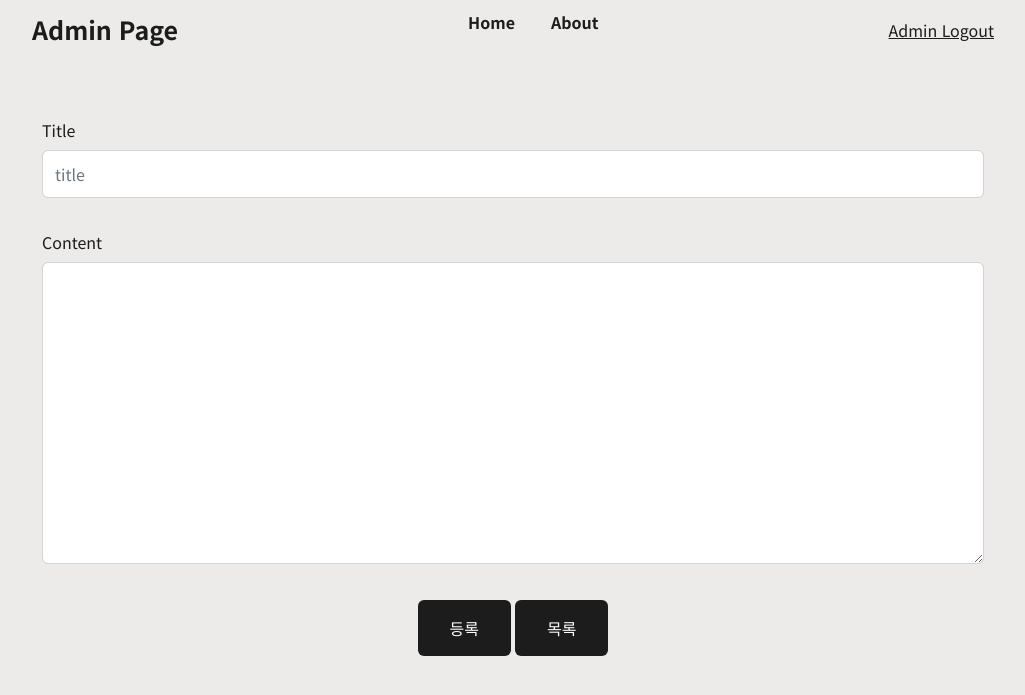
After one commit to yjkim0526/node_express_blog_new, a Node server app: page /new in a window 1280 px wide. The commit adds this page. Shown: the top 695 px of the page, without its empty margins (127-1152 px from the left). Run offline with Node 20, Linux system fonts and the light colour scheme; some libraries are stand-ins or nearby versions.

Commit message:
admin edit

```diff
--- a/public/css/style.css
+++ b/public/css/style.css
@@ -292,3 +292,15 @@ img {
   justify-content: space-between;
   padding: 10px 0;
 }
+
+#custom_textarea {
+  width: 300px;
+  height: 30px;
+  font-size: 18px;
+  background-color: #8b8b8b1c;
+  resize: none;
+  color: black;
+  border: none;
+  border-bottom: 2px solid #0000007e;
+  outline: none;
+}
--- a/routes/admin.js
+++ b/routes/admin.js
@@ -52,7 +52,6 @@ const jwtSecret = process.env.JWT_SECRET;
 	res.redirect("/list");
  }));
 
-
 /*
  *  Register Admin
  *  POST /register
@@ -93,6 +92,80 @@ router.get('/list', asyncHandler( async (req, res) => {
  }));
 
 
+ /*
+*  블로그 추가하기
+*  GET /new
+*/
+router.get("/new", asyncHandler( async (req, res) => {
+	console.log(`>> new ---`);
+	const locals = { title: "new" };
+
+	res.render("admin/new", { locals, layout: adminLayout });
+	// res.send(`edit/${req.params.id} ---`);
+}));
+
+ /*
+*  블로그 추가하기
+*  POST /new
+*/
+router.post("/new", asyncHandler( async (req, res) => {
+	console.log(`>> new ---`);
+	const locals = { title: "new" };
+	console.log(req.body);
+	const { title, content } = req.body;
+	if ( !title || !content) {
+		return res.status(400).json({ message: "제목과 내용을 입력하세요." });
+  }
+	const post = await Post.create({ title, content });
+	res.redirect("/list");
+}));
+
+/*
+*  블로그 수정하기
+*  GET /edit/:id
+*/
+router.get("/edit/:id", asyncHandler( async (req, res) => {
+	console.log(`>> edit/${req.params.id} ---`);
+	const locals = { title: "edit" };
+	const data = await Post.findOne({ _id: req.params.id });
+
+	res.render("admin/edit", { locals, data, layout: adminLayout });
+	// res.send(`edit/${req.params.id} ---`);
+}));
+
+
+/*
+* admin 게시물 수정 / 게시물 삭제
+* POST /edit/:id
+*/
+
+ router.post('/edit/:id', asyncHandler( async (req, res) => {
+	const mode = req.body.mode;
+	console.log('>> mode:', mode);
+	const sel_id = req.body.id;
+	console.log('>>sel_id:', sel_id);
+
+	if (mode === 'del') {
+		console.log("del mode");
+  	await Post.findByIdAndDelete(sel_id);
+		// res.send("success delete");
+	}
+	else
+	{
+		console.log("edit mode");
+			const { title, content } = req.body;
+		const post = await Post.findById(sel_id);
+		if (!post) {
+			throw new Error("Post not found.");
+		}
+		post.title = title;
+		post.content = content;
+		post.save();
+		// res.send("success Edit");
+	}
+	res.redirect('/list');
+ }));
+
 /*
  *  Admin logout
  *  GET /logout
--- a/routes/main.js
+++ b/routes/main.js
@@ -26,6 +26,7 @@ router.get("/about", asyncHandler( async (req, res) => {
 *  GET /post/:id
 */
 router.get("/post/:id", asyncHandler( async (req, res) => {
+	console.log(`>> post/${req.params.id} ---`);
 	const data = await Post.findOne({ _id: req.params.id });
 	res.render("post", { data, layout: mainLayout });
 }));
--- a/views/admin/index.ejs
+++ b/views/admin/index.ejs
@@ -10,6 +10,7 @@
 
   <input type="submit" value="로그인" class="btn">
 </form>
+
 <% if (!locals.title) {%>
 <h3>관리자 등록</h3>
 <form action="/register" method="POST">
--- /dev/null
+++ b/views/admin/new.ejs
@@ -0,0 +1,35 @@
+
+<div class="container mt-5">
+	<form class="row" method="POST" id="frm">
+		<input type='hidden' name='mode' id='mode'>
+		<div class="mb-3 m-10">
+			<label for="title" class="form-label">Title</label>
+			<input type="text" class="form-control" name="title" id="title" placeholder="title" >
+		</div>
+		<div class="mb-3">
+			<label for="content" class="form-label">Content</label>
+			<textarea class="form-control" name="content" id="content" rows="12"></textarea>
+		</div>
+		<div class="d-flex justify-content-center">
+			<button class="btn btn-dark" id="btnAdd">등록</button>
+			<a href="/list" class="btn btn-dark" id="btnCancel">목록</a>
+		</div>
+	</form>
+</div>
+<script>
+	let frm = document.querySelector('#frm');
+	let btnAdd = document.querySelector('#btnAdd');
+	let btnList = document.querySelector('#btnCancel');
+
+	btnAdd.addEventListener("click", (e) => {
+		e.preventDefault();
+		if (confirm("등록 하시겠습니까?")){
+			mode.value = "add";
+			frm.action = "/new";
+			frm.submit();
+		}
+		return false;
+	});
+
+
+</script>
--- a/views/layouts/admin.ejs
+++ b/views/layouts/admin.ejs
@@ -6,6 +6,7 @@
   <meta name="viewport" content="width=device-width, initial-scale=1.0">
   <title><%=locals.title%></title>
   <meta name="description" content="Node.js Express and MongoDB">
+	<link href="https://cdn.jsdelivr.net/npm/bootstrap@5.2.3/dist/css/bootstrap.min.css" rel="stylesheet" integrity="sha384-rbsA2VBKQhggwzxH7pPCaAqO46MgnOM80zW1RWuH61DGLwZJEdK2Kadq2F9CUG65" crossorigin="anonymous">
   <link rel="stylesheet" href="/css/style.css">
 </head>
 <body>
@@ -40,6 +41,7 @@
       <%- body %>
     </main>
   </div>
+	<script src="https://cdn.jsdelivr.net/npm/bootstrap@5.2.3/dist/js/bootstrap.bundle.min.js" integrity="sha384-kenU1KFdBIe4zVF0s0G1M5b4hcpxyD9F7jL+jjXkk+Q2h455rYXK/7HAuoJl+0I4" crossorigin="anonymous"></script>
 
 </body>
 </html>
--- a/views/layouts/main.ejs
+++ b/views/layouts/main.ejs
@@ -6,6 +6,7 @@
   <meta name="viewport" content="width=device-width, initial-scale=1.0">
   <title><%=locals.title%></title>
   <meta name="description" content="Node.js Express and MongoDB">
+	<link href="https://cdn.jsdelivr.net/npm/bootstrap@5.2.3/dist/css/bootstrap.min.css" rel="stylesheet" integrity="sha384-rbsA2VBKQhggwzxH7pPCaAqO46MgnOM80zW1RWuH61DGLwZJEdK2Kadq2F9CUG65" crossorigin="anonymous">
   <link rel="stylesheet" href="/css/style.css">
 </head>
 <body>
@@ -15,7 +16,7 @@
     <!-- 헤더 : 로고, 상단 메뉴, 로그인 -->
     <header class="header">
       <!-- 로고 -->
-      <a href="/" class="header-logo">오후의 블로그</a>
+      <a href="/" class="header-logo">일상의 블로그</a>
 
       <!-- 상단 메뉴 -->
       <nav class="header-nav">
```
Also changed, not shown: views/admin/edit.ejs (added, +52 -0 lines), views/admin/list.ejs (+27 -7 lines), views/post.ejs (+16 -4 lines).
